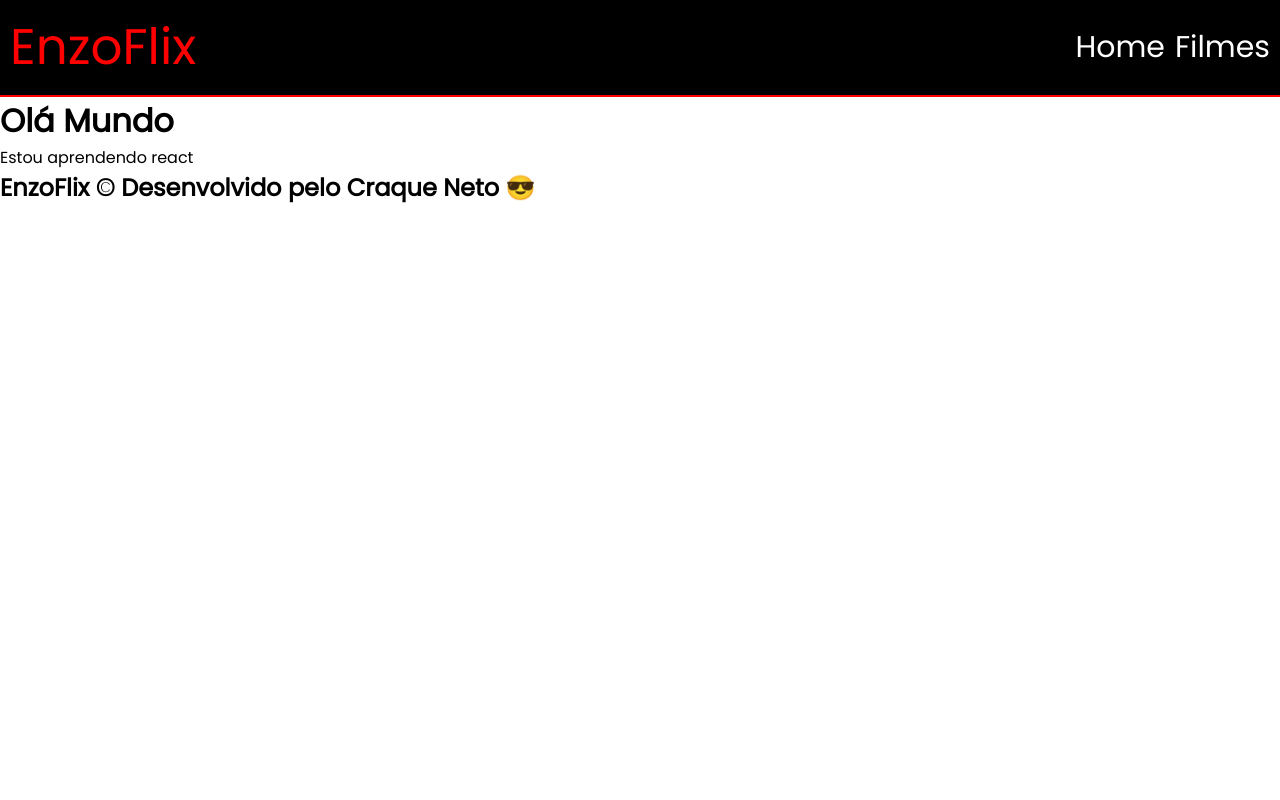
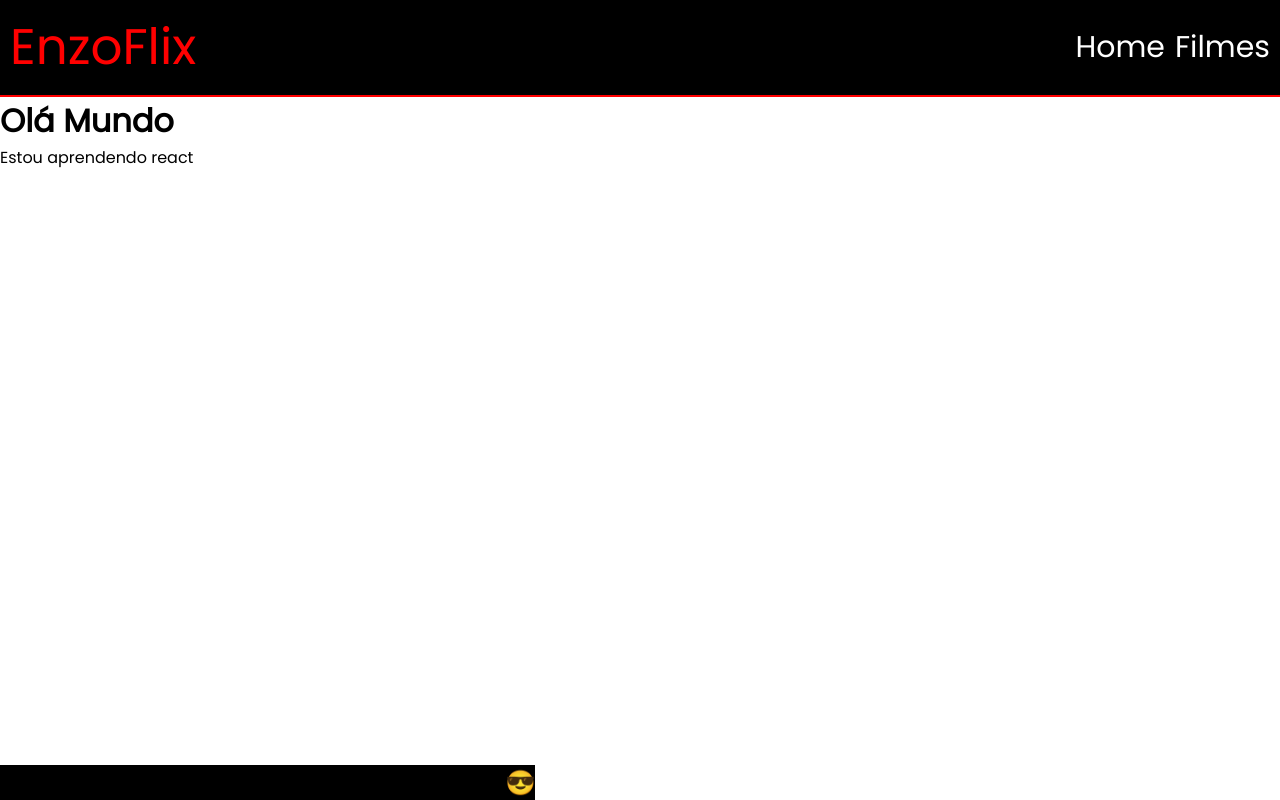
Before and after one commit to EnzoSantoss/projeto-react, a React (Vite) app: page / in a window 1280 px wide. Built offline with nearby package versions, Linux system fonts and the light colour scheme.

Commit message:
alterações

```diff
--- a/src/components/Footer/Footer.modules.scss
+++ b/src/components/Footer/Footer.modules.scss
@@ -1,5 +1,6 @@
 .footer {
   position: fixed;
   bottom: 0;
+  left: 0;
   background-color: black;
 }
--- a/src/components/Footer/index.tsx
+++ b/src/components/Footer/index.tsx
@@ -1,8 +1,10 @@
-import styles from "./Footer.modules.scss";
+import "./Footer.modules.scss";
 export default function Footer() {
   return (
-    <footer className={styles["footer"]}>
+    <footer className={"footer"}>
       <h2>EnzoFlix &copy; Desenvolvido pelo Craque Neto 😎</h2>
     </footer>
   );
 }
+
+//className={styles["footer"]}
--- a/src/components/Header/Header.module.scss
+++ b/src/components/Header/Header.module.scss
@@ -27,7 +27,8 @@
       bottom: 0;
       left: 0;
       height: 2px;
-      transition: width 1s;
+      width: 0;
+      transition: width 0.5s;
       background-color: red;
     }
 
--- a/src/index.css
+++ b/src/index.css
@@ -5,8 +5,6 @@
   font-family: "Poppins", sans-serif;
 }
 
-html,
 body {
-  width: 100%;
-  height: 100%;
+  height: 100svh;
 }
```
